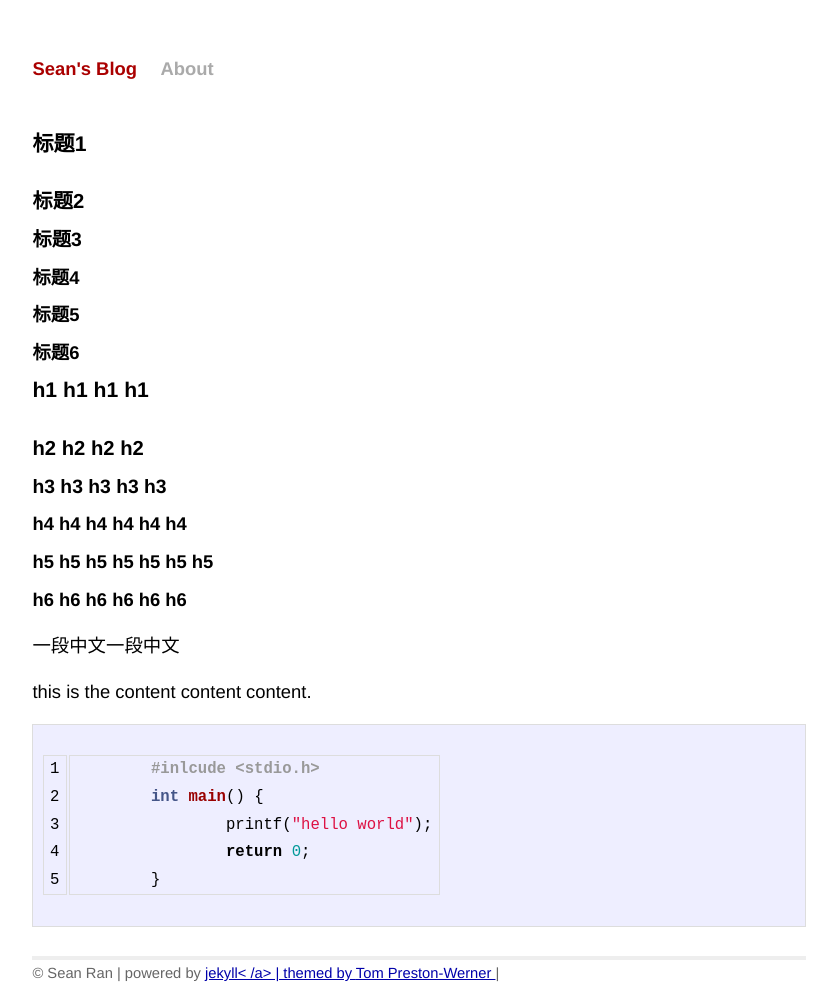
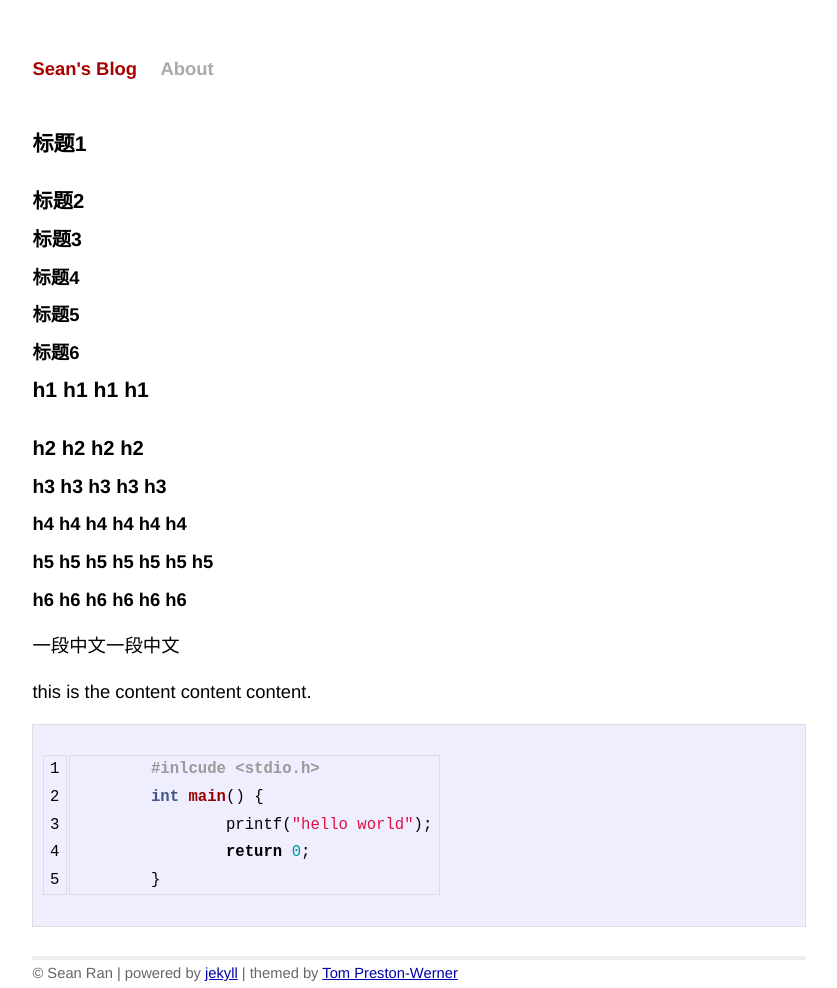
Before and after one commit to coredux/coredux.github.io, a Jekyll site: the page built from about/index.md, in a window 1280 px wide. Shown: the whole page, without its empty margins (221-1058 px from the left). Built offline with Jekyll 4.4.1, drawn with Linux system fonts in a browser that asks for light colours; Markdown is read by kramdown in place of the engine named in the settings.

Commit message:
update footer

```diff
--- a/_layouts/default.html
+++ b/_layouts/default.html
@@ -25,7 +25,7 @@
   {{ content }}
 
   <div class="footer">
-		&copy; Sean Ran | powered by <a href="https://github.com/jekyll/jekyll">jekyll< /a> | themed by <a href="http://tom.preston-werner.com"> Tom Preston-Werner </a> |
+		&copy; Sean Ran | powered by <a href="https://github.com/jekyll/jekyll">jekyll</a> | themed by <a href="http://tom.preston-werner.com"> Tom Preston-Werner </a>
 
   </div>
 </div>
```
